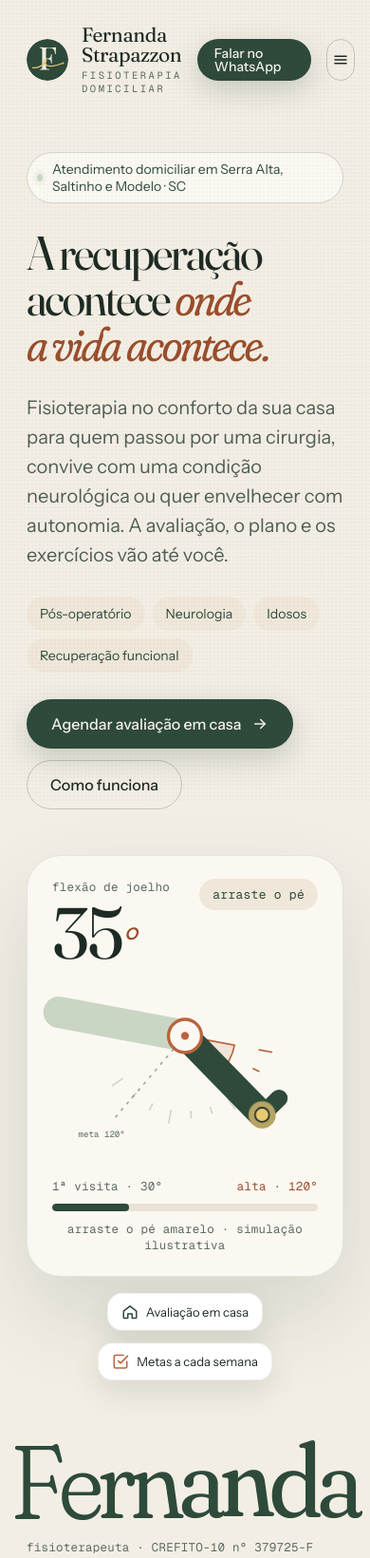
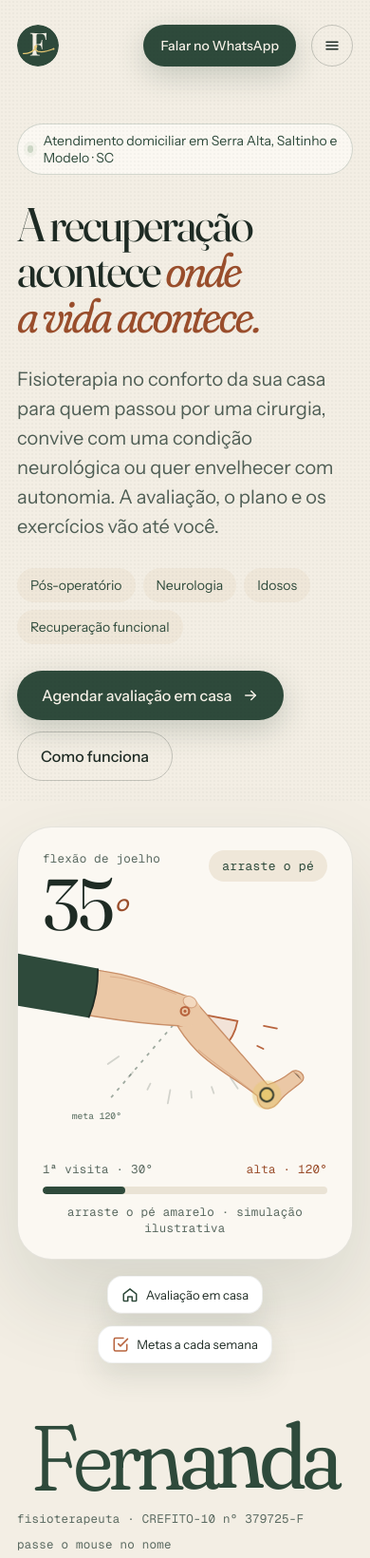
Before and after one commit to DanielStrapazzon/fernanda-fisioterapia, a plain HTML site: page index.html in a window 390 px wide. Shown: the top 1640 px of the page at 95% size. Drawn offline with Linux system fonts and the light colour scheme; animation ran at ten frames a second.

Commit message:
Responsividade em todas as telas e perna realista no goniômetro

```diff
--- a/css/site.css
+++ b/css/site.css
@@ -50,7 +50,7 @@ button:focus-visible,a:focus-visible{outline:2px solid #B8643E;outline-offset:3p
 @keyframes boia{50%{transform:translateY(-8px)}}
 
 .marca{position:relative;padding:10px 0 30px;overflow:clip;cursor:crosshair}
-.m-txt{display:flex;justify-content:center;font:300 clamp(110px,19vw,300px)/1 Fraunces,Georgia,serif;letter-spacing:-.045em;user-select:none;color:#2E4A3B;font-variation-settings:"wght" 300,"SOFT" 100,"opsz" 144}
+.m-txt{display:flex;justify-content:center;font:300 clamp(56px,min(calc((100vw - 40px) / 3.6),max(19vw,110px)),300px)/1 Fraunces,Georgia,serif;letter-spacing:-.045em;user-select:none;color:#2E4A3B;font-variation-settings:"wght" 300,"SOFT" 100,"opsz" 144}
 .ml{display:inline-block;transition:color .3s}
 
 .casa{position:relative;height:2900px}
@@ -257,7 +257,7 @@ div:hover>.foto-f{transform:scale(1.04)}
 .rod-col a:hover{color:#E8C872;background-size:100% 1px}
 .rod-tit{color:#E8C872;margin-bottom:6px;letter-spacing:.08em}
 .rod-selo{align-self:flex-start;display:inline-flex;align-items:center;min-height:34px;padding:0 14px;border-radius:999px;border:1px solid rgba(232,200,114,.35);color:#E8C872;font:500 12px "Geist Mono",monospace}
-.rod-marca{position:relative;white-space:nowrap;text-align:center;font:italic 300 clamp(64px,11.5vw,180px)/1 Fraunces,serif;letter-spacing:-.04em;color:transparent;-webkit-text-stroke:1px rgba(243,238,228,.14);margin:8px 0 -10px;user-select:none;pointer-events:none}
+.rod-marca{position:relative;white-space:nowrap;text-align:center;font:italic 300 clamp(26px,11.5vw,180px)/1 Fraunces,serif;letter-spacing:-.04em;color:transparent;-webkit-text-stroke:1px rgba(243,238,228,.14);margin:8px 0 -10px;user-select:none;pointer-events:none}
 .rod-base{display:flex;flex-wrap:wrap;justify-content:space-between;align-items:center;gap:14px 24px;padding-top:22px;border-top:1px solid rgba(243,238,228,.12);color:#A9B8AE}
 .rod-topo{display:inline-flex;align-items:center;gap:8px;min-height:44px;padding:0 16px;border-radius:999px;border:1px solid rgba(243,238,228,.2);color:#F3EEE4;text-decoration:none;font-size:14px}
 .rod-topo:hover{border-color:#E8C872;color:#E8C872}
@@ -360,3 +360,16 @@ to{transform:scale(2.2);opacity:0}}
 .ad-h span{left:auto;right:14px;top:50%;transform:translateY(-50%);width:48px;height:48px;touch-action:none;box-shadow:0 6px 18px rgba(30,43,36,.25)}
 .ad-ic-h{display:none!important}.ad-ic-v{display:block!important}
 }
+
+/* Responsividade geral */
+img,svg{max-width:100%}
+.ad-l{padding-bottom:96px}
+.ad-h span{top:auto;bottom:20px;transform:translateX(-50%)}
+@media (max-width:900px){.ad-l{padding-bottom:28px}.ad-h span{top:50%;bottom:auto;transform:translateY(-50%)}}
+@media (max-width:600px){.hs.esq .hs-tag{left:auto;right:34px}.hs.mid .hs-tag{left:50%;top:calc(100% + 8px);transform:translateX(-50%)}}
+@media (max-width:480px){.wrap{padding-left:18px;padding-right:18px}.sec{padding:80px 0}.ad-l{padding-left:20px}}
+@media (max-width:400px){.topo-nome{display:none}.lead{font-size:17px}}
+.vis:has(.passos){height:300px}.passos{top:calc(50% + 18px)}
+.geo-leg{flex-wrap:wrap;row-gap:6px}
+@media (max-width:600px){.cmd{padding:clamp(5px,1.8vw,14px);gap:4px}.cmd span{font-size:clamp(10.5px,3.1vw,15px)}.cmd b{font-size:10.5px}.geo-leg .mono{margin-left:0!important}}
+@media (max-width:480px){.topo-nome{display:none!important}header .btn.sm{white-space:nowrap}}
--- a/index.html
+++ b/index.html
@@ -57,9 +57,9 @@
 <!-- ============ TOPO ============ -->
 <header style="position: relative; z-index: 5">
   <div class="wrap" style="display: flex; align-items: center; justify-content: space-between; gap: 16px; padding-top: 26px; padding-bottom: 10px">
-    <a href="#inicio" aria-label="Fernanda Strapazzon, início" style="display: inline-flex; align-items: center; gap: 14px; text-decoration: none; color: #1E2B24">
+    <a href="#inicio" class="topo-marca" aria-label="Fernanda Strapazzon, início" style="min-width: 0; display: inline-flex; align-items: center; gap: 14px; text-decoration: none; color: #1E2B24">
       <img src="img/icone.svg" alt="" style="flex: none; display: block; width: 44px; height: 44px; border-radius: 50%">
-      <span style="display: flex; flex-direction: column; gap: 4px">
+      <span class="topo-nome" style="display: flex; flex-direction: column; gap: 4px">
         <span style="font: 400 21px/1 Fraunces, serif; letter-spacing: -.02em">Fernanda Strapazzon</span>
         <span class="mono" style="font-size: 10.5px; letter-spacing: .24em; color: #5C6B62">FISIOTERAPIA DOMICILIAR</span>
       </span>
@@ -124,13 +124,23 @@
           <path d="{{ arcD }}" fill="rgba(184,100,62,.14)" stroke="#B8643E" stroke-width="2"></path>
           <line x1="200" y1="140" x2="{{ gx }}" y2="{{ gy }}" stroke="#2E4A3B" stroke-width="2" stroke-dasharray="4 7" opacity=".45"></line>
           <text x="{{ glx }}" y="{{ gly }}" fill="#2E4A3B" style="font: 500 11px 'Geist Mono', monospace" opacity=".7">meta 120°</text>
-          <line x1="40" y1="110" x2="200" y2="140" stroke="#C9D6C4" stroke-width="40" stroke-linecap="round"></line>
-          <line x1="200" y1="140" x2="{{ fx }}" y2="{{ fy }}" stroke="#2E4A3B" stroke-width="34" stroke-linecap="round"></line>
-          <line x1="{{ fx }}" y1="{{ fy }}" x2="{{ tx }}" y2="{{ ty }}" stroke="#2E4A3B" stroke-width="22" stroke-linecap="round"></line>
-          <circle cx="200" cy="140" r="21" fill="#FBF8F2" stroke="#B8643E" stroke-width="4"></circle>
-          <circle cx="200" cy="140" r="5" fill="#B8643E"></circle>
-          <circle class="{{ peCls }}" cx="{{ fx }}" cy="{{ fy }}" r="14" fill="#E8C872"></circle>
-          <circle cx="{{ fx }}" cy="{{ fy }}" r="9" fill="#E8C872" stroke="#1E2B24" stroke-width="2"></circle>
+          <g transform="{{ shinTf }}">
+            <path d="M0 -17 C34 -15 92 -12 132 -9 C137 -18 140 -29 141 -39 C141 -50 158 -51 158 -41 C158 -30 154 -18 156 -6 C158 6 152 16 142 14 C137 13 135 11 133 9 C104 12 74 23 44 23 C24 23 10 20 0 17 Z" fill="#EBC8A6" stroke="#C98F68" stroke-width="1.5" stroke-linejoin="round"></path>
+            <path d="M44 21 C70 19 100 12 128 9" fill="none" stroke="#C98F68" stroke-width="1.2" opacity=".45"></path>
+            <path d="M143 -42 C147 -44 152 -44 156 -42" stroke="#C98F68" stroke-width="1.2" stroke-linecap="round" opacity=".6"></path>
+          </g>
+          <g transform="translate(200 140) rotate({{ thDeg }})">
+            <path d="M0 -18 C-34 -23 -64 -31 -104 -29 L-150 -28 L-150 27 L-104 26 C-64 25 -28 22 0 18 Z" fill="#EBC8A6" stroke="#C98F68" stroke-width="1.5"></path>
+            <path d="M-112 -31 L-215 -31 L-215 31 L-112 29 C-108 10 -108 -12 -112 -31 Z" fill="#2E4A3B"></path>
+            <path d="M-112 -31 C-108 -12 -108 10 -112 29" fill="none" stroke="#1E2B24" stroke-width="2"></path>
+            <path d="M-96 -24 C-66 -27 -36 -22 -14 -18" fill="none" stroke="#C98F68" stroke-width="1.2" opacity=".45"></path>
+          </g>
+          <circle cx="200" cy="140" r="18.5" fill="#EBC8A6"></circle>
+          <ellipse cx="{{ patX }}" cy="{{ patY }}" rx="8.5" ry="6.5" transform="{{ patTf }}" fill="#F3D9BF" stroke="#C98F68" stroke-width="1.2" stroke-opacity=".7"></ellipse>
+          <circle cx="200" cy="140" r="5" fill="none" stroke="#B8643E" stroke-width="2.5"></circle>
+          <circle cx="200" cy="140" r="1.8" fill="#B8643E"></circle>
+          <circle class="{{ peCls }}" cx="{{ fx }}" cy="{{ fy }}" r="14" fill="#E8C872" opacity=".55"></circle>
+          <circle cx="{{ fx }}" cy="{{ fy }}" r="8" fill="#E8C872" stroke="#1E2B24" stroke-width="2"></circle>
         </svg>
         <div style="padding: 0 26px 24px; display: flex; flex-direction: column; gap: 10px; pointer-events: none">
           <div style="display: flex; justify-content: space-between" class="mono"><span style="color: #5C6B62">1ª visita · 30°</span><span style="color: #9A4E2C">alta · 120°</span></div>
@@ -921,6 +931,9 @@ class Component extends DCLogic {
     var a1 = pol(A0, 64), a2 = pol(dir, 64);
     var arcD = 'M' + KX + ' ' + KY + ' L' + a1[0].toFixed(1) + ' ' + a1[1].toFixed(1) + ' A64 64 0 0 1 ' + a2[0].toFixed(1) + ' ' + a2[1].toFixed(1) + ' Z';
     var g = pol(A0 + rad(120), L), gl = pol(A0 + rad(120), L + 22);
+    var pd = A0 + rad(ang / 2) - Math.PI / 2, pat = pol(pd, 12.5);
+    var shinTf = 'translate(200 140) rotate(' + (dir * 180 / Math.PI).toFixed(2) + ')';
+    var thDeg = (A0 * 180 / Math.PI).toFixed(2), patTf = 'rotate(' + (pd * 180 / Math.PI + 90).toFixed(1) + ' ' + pat[0].toFixed(1) + ' ' + pat[1].toFixed(1) + ')';
     var ticks = [];
     for (var d = 0; d <= 135; d += 15) { var p1 = pol(A0 + rad(d), 96), p2 = pol(A0 + rad(d), d % 45 ? 104 : 112); ticks.push({ x1: p1[0].toFixed(1), y1: p1[1].toFixed(1), x2: p2[0].toFixed(1), y2: p2[1].toFixed(1), c: d <= ang ? '#B8643E' : 'rgba(30,43,36,.18)' }); }
     var stTxt, stBg, stFg;
@@ -995,7 +1008,7 @@ class Component extends DCLogic {
       menuOpen: st.menu, openMenu: function () { self.setState({ menu: true }); }, closeMenu: function () { self.setState({ menu: false }); },
 
       angTxt: String(ang), pct: Math.min(100, Math.max(0, (ang - 0) / 120 * 100)).toFixed(0) + '%',
-      fx: foot[0].toFixed(1), fy: foot[1].toFixed(1), tx: toe[0].toFixed(1), ty: toe[1].toFixed(1), arcD: arcD,
+      fx: foot[0].toFixed(1), fy: foot[1].toFixed(1), shinTf: shinTf, thDeg: thDeg, patX: pat[0].toFixed(1), patY: pat[1].toFixed(1), patTf: patTf, tx: toe[0].toFixed(1), ty: toe[1].toFixed(1), arcD: arcD,
       gx: g[0].toFixed(1), gy: g[1].toFixed(1), glx: (gl[0] - 30).toFixed(1), gly: (gl[1] + 6).toFixed(1), ticks: ticks,
       stTxt: stTxt, stBg: stBg, stFg: stFg, stCls: 'mono', peCls: st.touched ? '' : 'pe', gonDown: gonDown,
 
@@ -1013,7 +1026,7 @@ class Component extends DCLogic {
       },
       cardLeave: function (e) { var el = e.currentTarget; el.style.removeProperty('--rx'); el.style.removeProperty('--ry'); },
 
-      spots: SPOTS.map(function (s) { var on = st.spot === s.k; return { label: s.label, x: s.x, y: s.y, cls: 'hs' + (on ? ' on' : ''), pressed: on ? 'true' : 'false', pick: function () { self.setState({ spot: s.k }); } }; }),
+      spots: SPOTS.map(function (s) { var on = st.spot === s.k; return { label: s.label, x: s.x, y: s.y, cls: 'hs' + (s.x > 55 ? ' esq' : s.x >= 45 ? ' mid' : '') + (on ? ' on' : ''), pressed: on ? 'true' : 'false', pick: function () { self.setState({ spot: s.k }); } }; }),
       inteiroCls: 'reg' + (st.spot === 'inteiro' ? ' on' : ''), pickInteiro: function () { self.setState({ spot: 'inteiro' }); },
       bKey: sel.k, bTag: sel.tag, bTitle: sel.title, bConds: sel.conds, bHow: sel.how,
       bHref: wa('Oi, Fernanda! Vi no seu site a parte sobre ' + sel.title.toLowerCase() + ' e gostaria de conversar sobre uma avaliação em casa.'),
```
